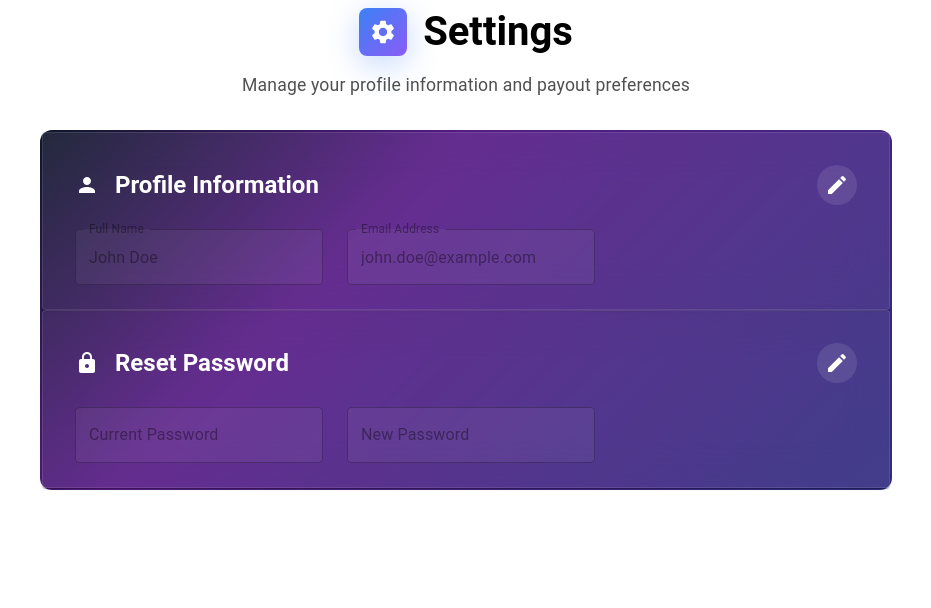
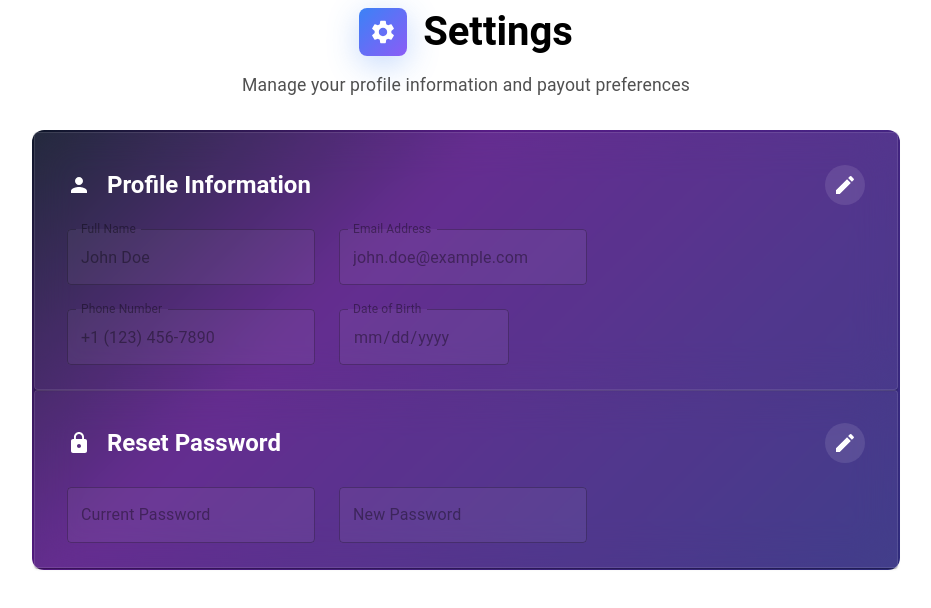
Before and after one commit to zenmeraki7/Metamatrix-Affiliates, a React (Vite) app: page /settings in a window 1280 px wide. Shown: the top 608 px of the page, without its empty margins (174-1105 px from the left). Built offline with nearby package versions, Linux system fonts and the light colour scheme.

Commit message:
before integration

```diff
--- a/package.json
+++ b/package.json
@@ -14,6 +14,7 @@
     "@emotion/styled": "^11.14.0",
     "@mui/icons-material": "^7.1.1",
     "@mui/material": "^7.1.1",
+    "axios": "^1.10.0",
     "lucide-react": "^0.516.0",
     "react": "^19.1.0",
     "react-dom": "^19.1.0",
--- a/src/pages/Auth/Forgotpassword.jsx
+++ b/src/pages/Auth/Forgotpassword.jsx
@@ -69,6 +69,23 @@ const theme = createTheme({
           borderRadius: 8,
           textTransform: 'none',
           fontWeight: 600,
+        },
+      },
+    },
+    MuiOutlinedInput: {
+      styleOverrides: {
+        root: {
+          borderRadius: 8,
+        },
+      },
+    },
+    // Add this to make TextField match the signup style
+    MuiTextField: {
+      styleOverrides: {
+        root: {
+          '& .MuiOutlinedInput-root': {
+            borderRadius: 8,
+          },
         },
       },
     },
--- a/src/pages/Auth/SignUp.jsx
+++ b/src/pages/Auth/SignUp.jsx
@@ -83,7 +83,7 @@ const theme = createTheme({
 });
 
 export default function MUISignUpForm() {
-  const navigate =  useNavigate();
+  const navigate =  useNavigate()
   const [showPassword, setShowPassword] = useState(false);
   const [showConfirmPassword, setShowConfirmPassword] = useState(false);
   const [formData, setFormData] = useState({
--- a/src/pages/Dashboard/Settings.jsx
+++ b/src/pages/Dashboard/Settings.jsx
@@ -23,6 +23,7 @@ import {
   Visibility,
   VisibilityOff
 } from '@mui/icons-material';
+import { Phone } from 'lucide-react';
 
 function Settings() {
   const [isEditing, setIsEditing] = useState(false);
@@ -35,7 +36,9 @@ function Settings() {
 
   const [formData, setFormData] = useState({
     name: 'John Doe',
-    email: 'john.doe@example.com'
+    email: 'john.doe@example.com',
+    phone: '+1 (123) 456-7890',
+    dob:""
   });
 
   const [passwordData, setPasswordData] = useState({
@@ -101,7 +104,10 @@ function Settings() {
 
   return (
     <Box>
-      <Container maxWidth="md">
+      <Container maxWidth="md"   sx={{
+          px: { xs: 1, sm: 2 },
+          mx: 'auto'
+        }}>
         {/* Header */}
         <Box sx={{ mb: 4, textAlign: 'center' }}>
           <Box sx={{ display: 'flex', alignItems: 'center', justifyContent: 'center', gap: 2, mb: 2 }}>
@@ -181,6 +187,7 @@ function Settings() {
     p: '2px', // Thickness of border
     background: 'linear-gradient(135deg, #0f172a 0%, #581c87 35%, #312e81 100%)',
 
+
   }}
           >
         <Card
@@ -216,7 +223,9 @@ function Settings() {
                 </IconButton>
               </Box>
 
-              <Grid container spacing={3}>
+              <Stack spacing={3}>
+  {/* Row 1: Name & Email */}
+<Grid container spacing={3} sx={{ width: '100%' }}>
     <Grid item xs={12} sm={6}>
       <TextField
         fullWidth
@@ -240,6 +249,38 @@ function Settings() {
       />
     </Grid>
   </Grid>
+
+  {/* Row 2: Phone & DOB */}
+  <Grid container spacing={3}>
+    <Grid item xs={12} sm={6}>
+      <TextField
+        fullWidth
+        label="Phone Number"
+        value={formData.phone}
+        onChange={(e) => handleInputChange('phone', e.target.value)}
+        disabled={!isEditing}
+        variant="outlined"
+        sx={textFieldStyles}
+      />
+    </Grid>
+    <Grid item xs={12} sm={6}>
+      <TextField
+        fullWidth
+        label="Date of Birth"
+        type="date"
+        value={formData.dob}
+        onChange={(e) => handleInputChange('dob', e.target.value)}
+        disabled={!isEditing}
+        variant="outlined"
+        sx={textFieldStyles}
+        InputLabelProps={{
+          shrink: true
+        }}
+      />
+    </Grid>
+  </Grid>
+</Stack>
+
             </CardContent>
           </Card>
 
```
Also changed, not shown: 1 other file (tests, documents, lock files or other folders). Lines whose indentation alone changed are shown as unchanged.
